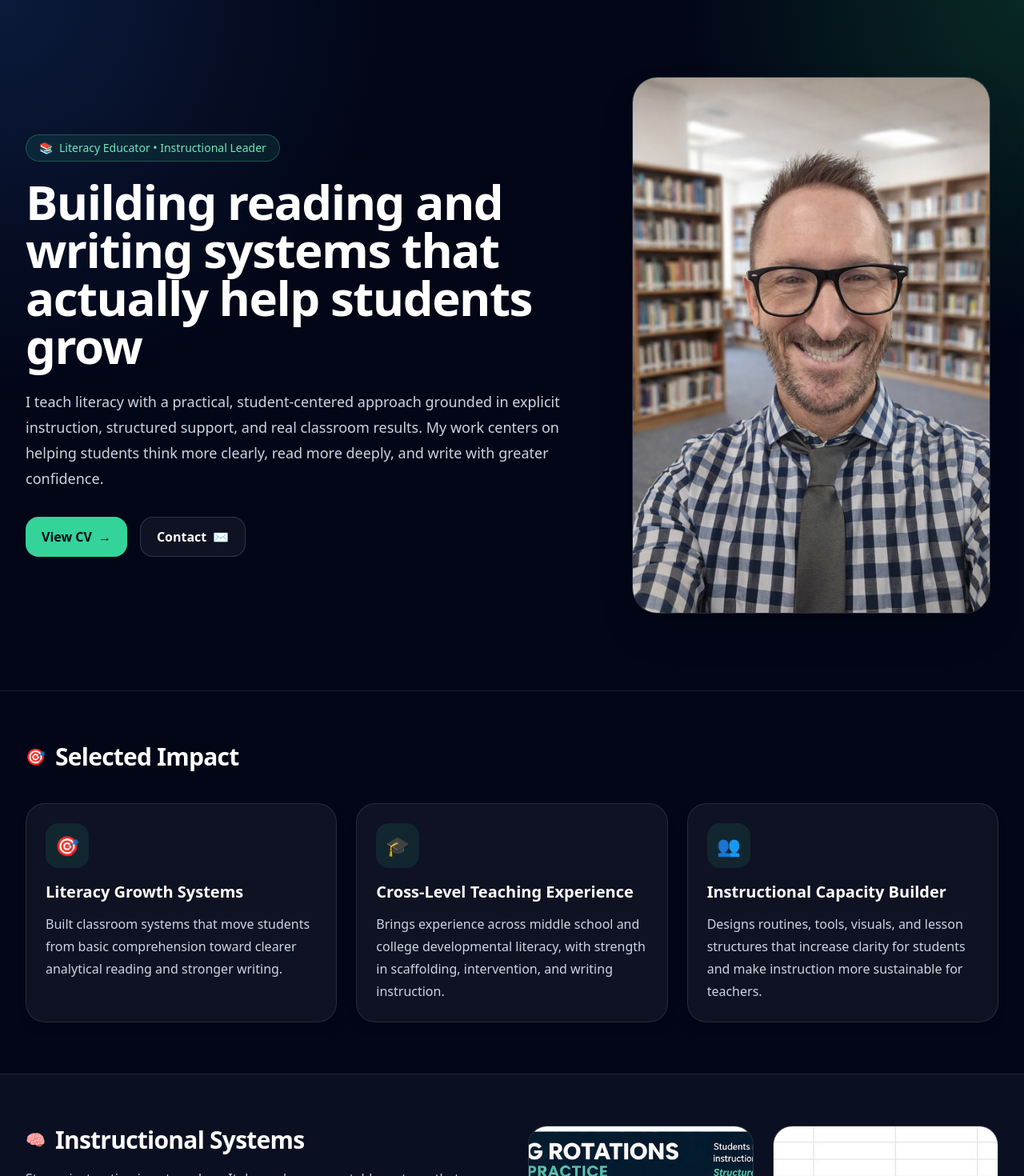
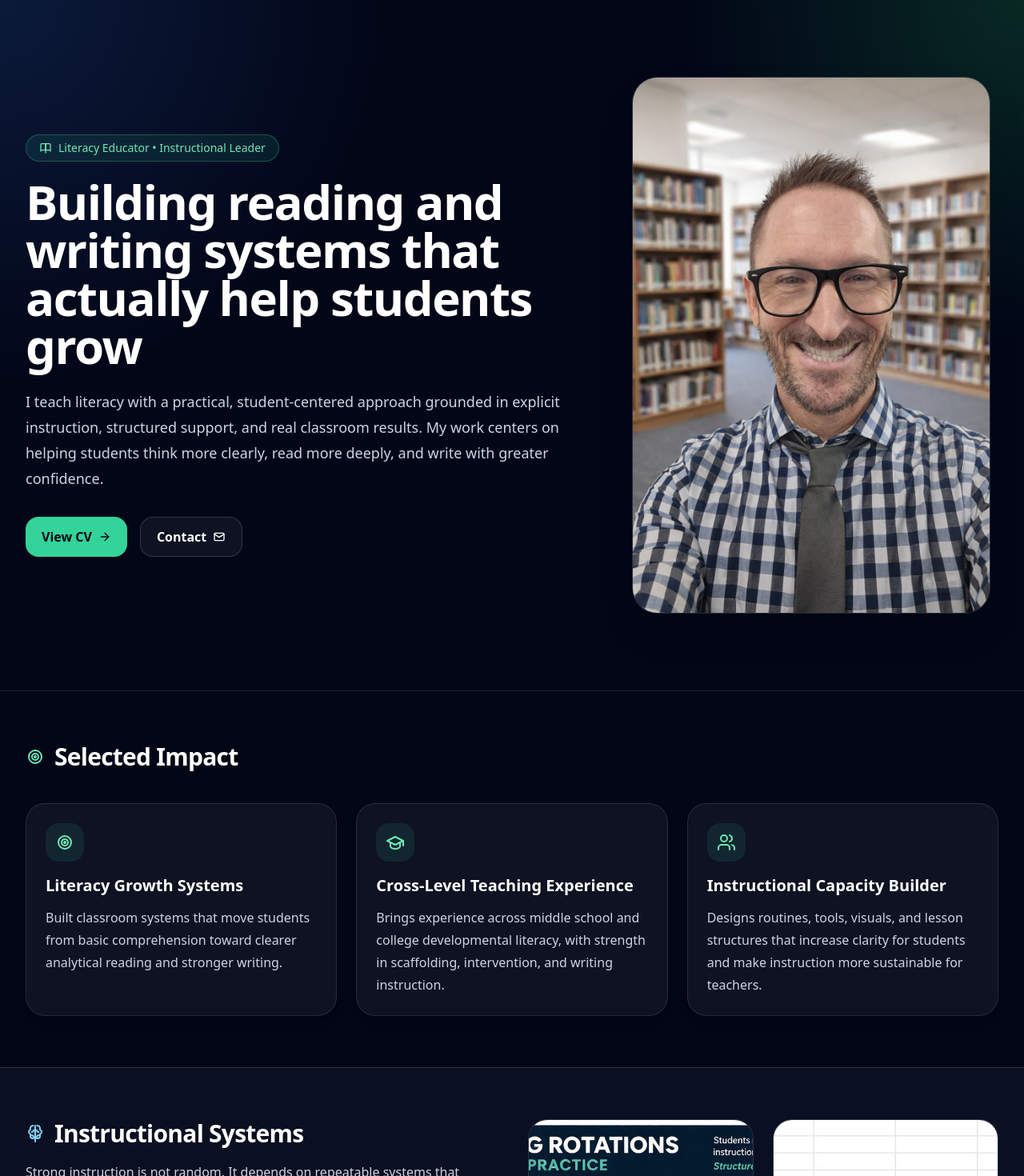
Before and after one commit to profscott311/mrscott-vitae, a Next.js app: page / in a window 1280 px wide. Shown: the top 1470 px of the page at 80% size. Built offline with nearby package versions, Linux system fonts and the light colour scheme.

Commit message:
Update page.jsx

```diff
--- a/app/page.jsx
+++ b/app/page.jsx
@@ -3,6 +3,258 @@
 import Image from "next/image";
 import Link from "next/link";
 import { useRef, useState } from "react";
+
+function iconClass(className = "h-5 w-5") {
+  return className;
+}
+
+function ArrowRight({ className = "h-4 w-4" }) {
+  return (
+    <svg
+      xmlns="http://www.w3.org/2000/svg"
+      className={iconClass(className)}
+      viewBox="0 0 24 24"
+      fill="none"
+      stroke="currentColor"
+      strokeWidth="2"
+      strokeLinecap="round"
+      strokeLinejoin="round"
+    >
+      <path d="M5 12h14" />
+      <path d="m12 5 7 7-7 7" />
+    </svg>
+  );
+}
+
+function Award({ className = "h-6 w-6" }) {
+  return (
+    <svg
+      xmlns="http://www.w3.org/2000/svg"
+      className={iconClass(className)}
+      viewBox="0 0 24 24"
+      fill="none"
+      stroke="currentColor"
+      strokeWidth="2"
+      strokeLinecap="round"
+      strokeLinejoin="round"
+    >
+      <circle cx="12" cy="8" r="6" />
+      <path d="M8.21 13.89 7 23l5-3 5 3-1.21-9.12" />
+    </svg>
+  );
+}
+
+function BookOpen({ className = "h-6 w-6" }) {
+  return (
+    <svg
+      xmlns="http://www.w3.org/2000/svg"
+      className={iconClass(className)}
+      viewBox="0 0 24 24"
+      fill="none"
+      stroke="currentColor"
+      strokeWidth="2"
+      strokeLinecap="round"
+      strokeLinejoin="round"
+    >
+      <path d="M12 7v14" />
+      <path d="M3 18a2 2 0 0 1 2-2h7V4H5a2 2 0 0 0-2 2z" />
+      <path d="M21 18a2 2 0 0 0-2-2h-7V4h7a2 2 0 0 1 2 2z" />
+    </svg>
+  );
+}
+
+function Brain({ className = "h-6 w-6" }) {
+  return (
+    <svg
+      xmlns="http://www.w3.org/2000/svg"
+      className={iconClass(className)}
+      viewBox="0 0 24 24"
+      fill="none"
+      stroke="currentColor"
+      strokeWidth="2"
+      strokeLinecap="round"
+      strokeLinejoin="round"
+    >
+      <path d="M9.5 2a3.5 3.5 0 0 0-3.5 3.5V7a3 3 0 0 0-2 2.83A3 3 0 0 0 6 12.65V15a3 3 0 0 0 3 3h1" />
+      <path d="M14.5 2A3.5 3.5 0 0 1 18 5.5V7a3 3 0 0 1 2 2.83 3 3 0 0 1-2 2.82V15a3 3 0 0 1-3 3h-1" />
+      <path d="M12 2v20" />
+      <path d="M10 7.5a2.5 2.5 0 0 1-2.5 2.5" />
+      <path d="M14 7.5a2.5 2.5 0 0 0 2.5 2.5" />
+      <path d="M10 16.5a2.5 2.5 0 0 0-2.5-2.5" />
+      <path d="M14 16.5a2.5 2.5 0 0 1 2.5-2.5" />
+    </svg>
+  );
+}
+
+function Briefcase({ className = "h-6 w-6" }) {
+  return (
+    <svg
+      xmlns="http://www.w3.org/2000/svg"
+      className={iconClass(className)}
+      viewBox="0 0 24 24"
+      fill="none"
+      stroke="currentColor"
+      strokeWidth="2"
+      strokeLinecap="round"
+      strokeLinejoin="round"
+    >
+      <rect x="2" y="7" width="20" height="14" rx="2" ry="2" />
+      <path d="M16 7V5a2 2 0 0 0-2-2h-4a2 2 0 0 0-2 2v2" />
+      <path d="M2 12h20" />
+    </svg>
+  );
+}
+
+function GraduationCap({ className = "h-6 w-6" }) {
+  return (
+    <svg
+      xmlns="http://www.w3.org/2000/svg"
+      className={iconClass(className)}
+      viewBox="0 0 24 24"
+      fill="none"
+      stroke="currentColor"
+      strokeWidth="2"
+      strokeLinecap="round"
+      strokeLinejoin="round"
+    >
+      <path d="m2 10 10-5 10 5-10 5-10-5Z" />
+      <path d="M6 12v5c0 1.5 2.7 3 6 3s6-1.5 6-3v-5" />
+      <path d="M22 10v6" />
+    </svg>
+  );
+}
+
+function Mail({ className = "h-6 w-6" }) {
+  return (
+    <svg
+      xmlns="http://www.w3.org/2000/svg"
+      className={iconClass(className)}
+      viewBox="0 0 24 24"
+      fill="none"
+      stroke="currentColor"
+      strokeWidth="2"
+      strokeLinecap="round"
+      strokeLinejoin="round"
+    >
+      <rect x="3" y="5" width="18" height="14" rx="2" />
+      <path d="m3 7 9 6 9-6" />
+    </svg>
+  );
+}
+
+function MapPin({ className = "h-6 w-6" }) {
+  return (
+    <svg
+      xmlns="http://www.w3.org/2000/svg"
+      className={iconClass(className)}
+      viewBox="0 0 24 24"
+      fill="none"
+      stroke="currentColor"
+      strokeWidth="2"
+      strokeLinecap="round"
+      strokeLinejoin="round"
+    >
+      <path d="M12 21s-6-5.33-6-11a6 6 0 1 1 12 0c0 5.67-6 11-6 11Z" />
+      <circle cx="12" cy="10" r="2.5" />
+    </svg>
+  );
+}
+
+function Music2({ className = "h-6 w-6" }) {
+  return (
+    <svg
+      xmlns="http://www.w3.org/2000/svg"
+      className={iconClass(className)}
+      viewBox="0 0 24 24"
+      fill="none"
+      stroke="currentColor"
+      strokeWidth="2"
+      strokeLinecap="round"
+      strokeLinejoin="round"
+    >
+      <path d="M9 18V5l12-2v13" />
+      <circle cx="6" cy="18" r="3" />
+      <circle cx="18" cy="16" r="3" />
+    </svg>
+  );
+}
+
+function Phone({ className = "h-6 w-6" }) {
+  return (
+    <svg
+      xmlns="http://www.w3.org/2000/svg"
+      className={iconClass(className)}
+      viewBox="0 0 24 24"
+      fill="none"
+      stroke="currentColor"
+      strokeWidth="2"
+      strokeLinecap="round"
+      strokeLinejoin="round"
+    >
+      <path d="M22 16.92v3a2 2 0 0 1-2.18 2 19.86 19.86 0 0 1-8.63-3.07 19.5 19.5 0 0 1-6-6A19.86 19.86 0 0 1 2.08 4.18 2 2 0 0 1 4.06 2h3a2 2 0 0 1 2 1.72c.12.9.33 1.77.63 2.6a2 2 0 0 1-.45 2.11L8 9.91a16 16 0 0 0 6.09 6.09l1.48-1.24a2 2 0 0 1 2.11-.45c.83.3 1.7.51 2.6.63A2 2 0 0 1 22 16.92Z" />
+    </svg>
+  );
+}
+
+function Presentation({ className = "h-6 w-6" }) {
+  return (
+    <svg
+      xmlns="http://www.w3.org/2000/svg"
+      className={iconClass(className)}
+      viewBox="0 0 24 24"
+      fill="none"
+      stroke="currentColor"
+      strokeWidth="2"
+      strokeLinecap="round"
+      strokeLinejoin="round"
+    >
+      <path d="M3 3h18" />
+      <path d="M4 3v11a2 2 0 0 0 2 2h12a2 2 0 0 0 2-2V3" />
+      <path d="M12 16v5" />
+      <path d="M8 21h8" />
+      <path d="m8 9 2 2 4-4" />
+    </svg>
+  );
+}
+
+function Target({ className = "h-6 w-6" }) {
+  return (
+    <svg
+      xmlns="http://www.w3.org/2000/svg"
+      className={iconClass(className)}
+      viewBox="0 0 24 24"
+      fill="none"
+      stroke="currentColor"
+      strokeWidth="2"
+      strokeLinecap="round"
+      strokeLinejoin="round"
+    >
+      <circle cx="12" cy="12" r="8" />
+      <circle cx="12" cy="12" r="4" />
+      <circle cx="12" cy="12" r="1" />
+    </svg>
+  );
+}
+
+function Users({ className = "h-6 w-6" }) {
+  return (
+    <svg
+      xmlns="http://www.w3.org/2000/svg"
+      className={iconClass(className)}
+      viewBox="0 0 24 24"
+      fill="none"
+      stroke="currentColor"
+      strokeWidth="2"
+      strokeLinecap="round"
+      strokeLinejoin="round"
+    >
+      <path d="M16 21v-2a4 4 0 0 0-4-4H6a4 4 0 0 0-4 4v2" />
+      <circle cx="9" cy="7" r="4" />
+      <path d="M22 21v-2a4 4 0 0 0-3-3.87" />
+      <path d="M16 3.13a4 4 0 0 1 0 7.75" />
+    </svg>
+  );
+}
 
 export default function HomePage() {
   const audioRef = useRef(null);
@@ -10,7 +262,6 @@ export default function HomePage() {
 
   const handleAudioEnter = async () => {
     if (!audioRef.current) return;
-
     try {
       audioRef.current.currentTime = 0;
       await audioRef.current.play();
@@ -22,7 +273,6 @@ export default function HomePage() {
 
   const handleAudioLeave = () => {
     if (!audioRef.current) return;
-
     audioRef.current.pause();
     audioRef.current.currentTime = 0;
     setIsPlaying(false);
@@ -33,19 +283,19 @@ export default function HomePage() {
       title: "Literacy Growth Systems",
       description:
         "Built classroom systems that move students from basic comprehension toward clearer analytical reading and stronger writing.",
-      icon: "🎯",
+      icon: Target,
     },
     {
       title: "Cross-Level Teaching Experience",
       description:
         "Brings experience across middle school and college developmental literacy, with strength in scaffolding, intervention, and writing instruction.",
-      icon: "🎓",
+      icon: GraduationCap,
     },
     {
       title: "Instructional Capacity Builder",
       description:
         "Designs routines, tools, visuals, and lesson structures that increase clarity for students and make instruction more sustainable for teachers.",
-      icon: "👥",
+      icon: Users,
     },
   ];
 
@@ -83,7 +333,7 @@ export default function HomePage() {
           <div className="grid items-center gap-12 lg:grid-cols-[1.2fr_0.8fr]">
             <div>
               <div className="mb-5 inline-flex items-center gap-2 rounded-full border border-emerald-400/30 bg-emerald-400/10 px-4 py-1.5 text-sm font-medium text-emerald-300">
-                <span>📚</span>
+                <BookOpen className="h-4 w-4" />
                 Literacy Educator • Instructional Leader
               </div>
 
@@ -107,7 +357,7 @@ export default function HomePage() {
                   className="inline-flex items-center gap-2 rounded-2xl bg-emerald-400 px-5 py-3 font-semibold text-slate-950 transition hover:scale-[1.02] hover:bg-emerald-300"
                 >
                   View CV
-                  <span>→</span>
+                  <ArrowRight className="h-4 w-4" />
                 </Link>
 
                 <a
@@ -115,7 +365,7 @@ export default function HomePage() {
                   className="inline-flex items-center gap-2 rounded-2xl border border-white/15 bg-white/5 px-5 py-3 font-semibold text-white transition hover:bg-white/10"
                 >
                   Contact
-                  <span>✉️</span>
+                  <Mail className="h-4 w-4" />
                 </a>
               </div>
             </div>
@@ -138,25 +388,32 @@ export default function HomePage() {
 
       <section className="mx-auto max-w-7xl px-6 py-16 md:px-8">
         <div className="mb-10 flex items-center gap-3">
-          <span className="text-xl">🎯</span>
+          <Target className="h-6 w-6 text-emerald-300" />
           <h2 className="text-3xl font-bold tracking-tight text-white">
             Selected Impact
           </h2>
         </div>
 
         <div className="grid gap-6 md:grid-cols-3">
-          {impactItems.map((item) => (
-            <div
-              key={item.title}
-              className="rounded-3xl border border-white/10 bg-white/5 p-6 shadow-lg"
-            >
-              <div className="mb-4 inline-flex rounded-2xl bg-emerald-400/10 p-3 text-2xl text-emerald-300">
-                <span>{item.icon}</span>
+          {impactItems.map((item) => {
+            const Icon = item.icon;
+            return (
+              <div
+                key={item.title}
+                className="rounded-3xl border border-white/10 bg-white/5 p-6 shadow-lg"
+              >
+                <div className="mb-4 inline-flex rounded-2xl bg-emerald-400/10 p-3 text-emerald-300">
+                  <Icon className="h-6 w-6" />
+                </div>
+                <h3 className="text-xl font-semibold text-white">
+                  {item.title}
+                </h3>
+                <p className="mt-3 leading-7 text-slate-300">
+                  {item.description}
+                </p>
               </div>
-              <h3 className="text-xl font-semibold text-white">{item.title}</h3>
-              <p className="mt-3 leading-7 text-slate-300">{item.description}</p>
-            </div>
-          ))}
+            );
+          })}
         </div>
       </section>
 
@@ -165,7 +422,7 @@ export default function HomePage() {
           <div className="grid gap-10 lg:grid-cols-[1fr_1fr]">
             <div>
               <div className="mb-4 flex items-center gap-3">
-                <span className="text-xl">🧠</span>
+                <Brain className="h-6 w-6 text-sky-300" />
                 <h2 className="text-3xl font-bold tracking-tight text-white">
                   Instructional Systems
                 </h2>
@@ -214,7 +471,7 @@ export default function HomePage() {
 
       <section className="mx-auto max-w-7xl px-6 py-16 md:px-8">
         <div className="mb-8 flex items-center gap-3">
-          <span className="text-xl">📊</span>
+          <Presentation className="h-6 w-6 text-violet-300" />
           <h2 className="text-3xl font-bold tracking-tight text-white">
             Reading Rotations in Practice
           </h2>
@@ -252,7 +509,7 @@ export default function HomePage() {
       <section className="border-t border-white/10 bg-slate-900/60">
         <div className="mx-auto max-w-7xl px-6 py-16 md:px-8">
           <div className="mb-8 flex items-center gap-3">
-            <span className="text-xl">💼</span>
+            <Briefcase className="h-6 w-6 text-amber-300" />
             <h2 className="text-3xl font-bold tracking-tight text-white">
               Instructional Leadership
             </h2>
@@ -292,7 +549,7 @@ export default function HomePage() {
 
       <section className="mx-auto max-w-7xl px-6 py-16 md:px-8">
         <div className="mb-8 flex items-center gap-3">
-          <span className="text-xl">🏆</span>
+          <Award className="h-6 w-6 text-rose-300" />
           <h2 className="text-3xl font-bold tracking-tight text-white">
             Instruction in Practice
           </h2>
@@ -323,7 +580,7 @@ export default function HomePage() {
       <section className="border-y border-white/10 bg-slate-900/60">
         <div className="mx-auto max-w-7xl px-6 py-16 md:px-8">
           <div className="mb-8 flex items-center gap-3">
-            <span className="text-xl">🎵</span>
+            <Music2 className="h-6 w-6 text-emerald-300" />
             <h2 className="text-3xl font-bold tracking-tight text-white">
               Bag of Chips Challenge
             </h2>
@@ -347,7 +604,7 @@ export default function HomePage() {
 
               <div className="absolute bottom-0 left-0 right-0 p-5">
                 <div className="inline-flex items-center gap-2 rounded-full bg-emerald-400/15 px-3 py-1 text-sm font-medium text-emerald-300 backdrop-blur">
-                  <span>🎵</span>
+                  <Music2 className="h-4 w-4" />
                   {isPlaying ? "Playing on hover" : "Hover to play"}
                 </div>
                 <p className="mt-3 text-sm leading-6 text-slate-200">
@@ -378,7 +635,7 @@ export default function HomePage() {
 
       <section className="mx-auto max-w-7xl px-6 py-16 md:px-8">
         <div className="mb-8 flex items-center gap-3">
-          <span className="text-xl">📜</span>
+          <Award className="h-6 w-6 text-cyan-300" />
           <h2 className="text-3xl font-bold tracking-tight text-white">
             Certifications
           </h2>
@@ -404,7 +661,7 @@ export default function HomePage() {
           <div className="grid gap-10 lg:grid-cols-[1fr_0.9fr]">
             <div>
               <div className="mb-4 flex items-center gap-3">
-                <span className="text-xl">✉️</span>
+                <Mail className="h-6 w-6 text-emerald-300" />
                 <h2 className="text-3xl font-bold tracking-tight text-white">
                   Contact
                 </h2>
@@ -420,7 +677,7 @@ export default function HomePage() {
             <div className="rounded-3xl border border-white/10 bg-white/5 p-8">
               <div className="space-y-5 text-slate-200">
                 <div className="flex items-start gap-3">
-                  <span>✉️</span>
+                  <Mail className="mt-1 h-5 w-5 text-emerald-300" />
                   <a
                     href="mailto:scottstephena@gmail.com"
                     className="transition hover:text-emerald-300"
@@ -430,7 +687,7 @@ export default function HomePage() {
                 </div>
 
                 <div className="flex items-start gap-3">
-                  <span>📞</span>
+                  <Phone className="mt-1 h-5 w-5 text-emerald-300" />
                   <a
                     href="tel:3143689583"
                     className="transition hover:text-emerald-300"
@@ -440,7 +697,7 @@ export default function HomePage() {
                 </div>
 
                 <div className="flex items-start gap-3">
-                  <span>📍</span>
+                  <MapPin className="mt-1 h-5 w-5 text-emerald-300" />
                   <p>Relocating to North Carolina</p>
                 </div>
               </div>
@@ -452,7 +709,7 @@ export default function HomePage() {
                   className="inline-flex items-center gap-2 rounded-2xl bg-emerald-400 px-5 py-3 font-semibold text-slate-950 transition hover:scale-[1.02] hover:bg-emerald-300"
                 >
                   Open CV
-                  <span>→</span>
+                  <ArrowRight className="h-4 w-4" />
                 </Link>
               </div>
             </div>
```
